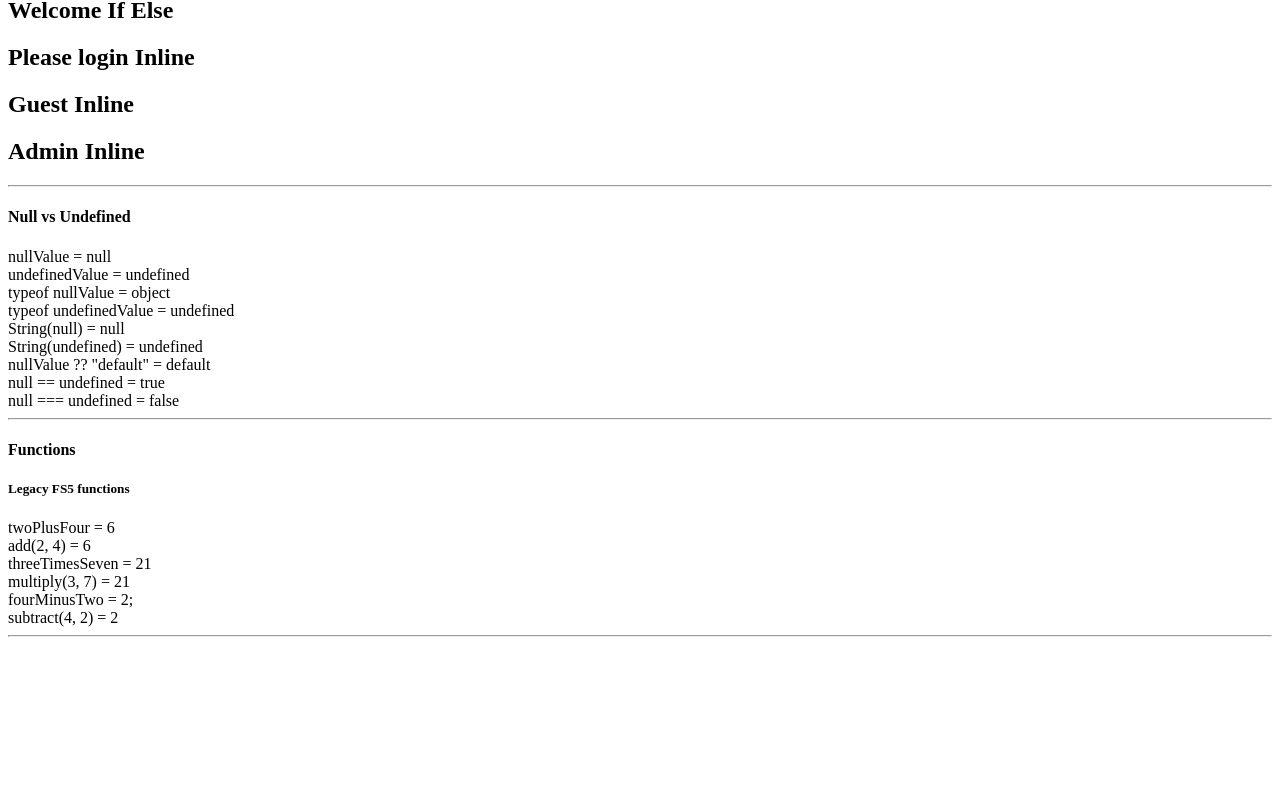
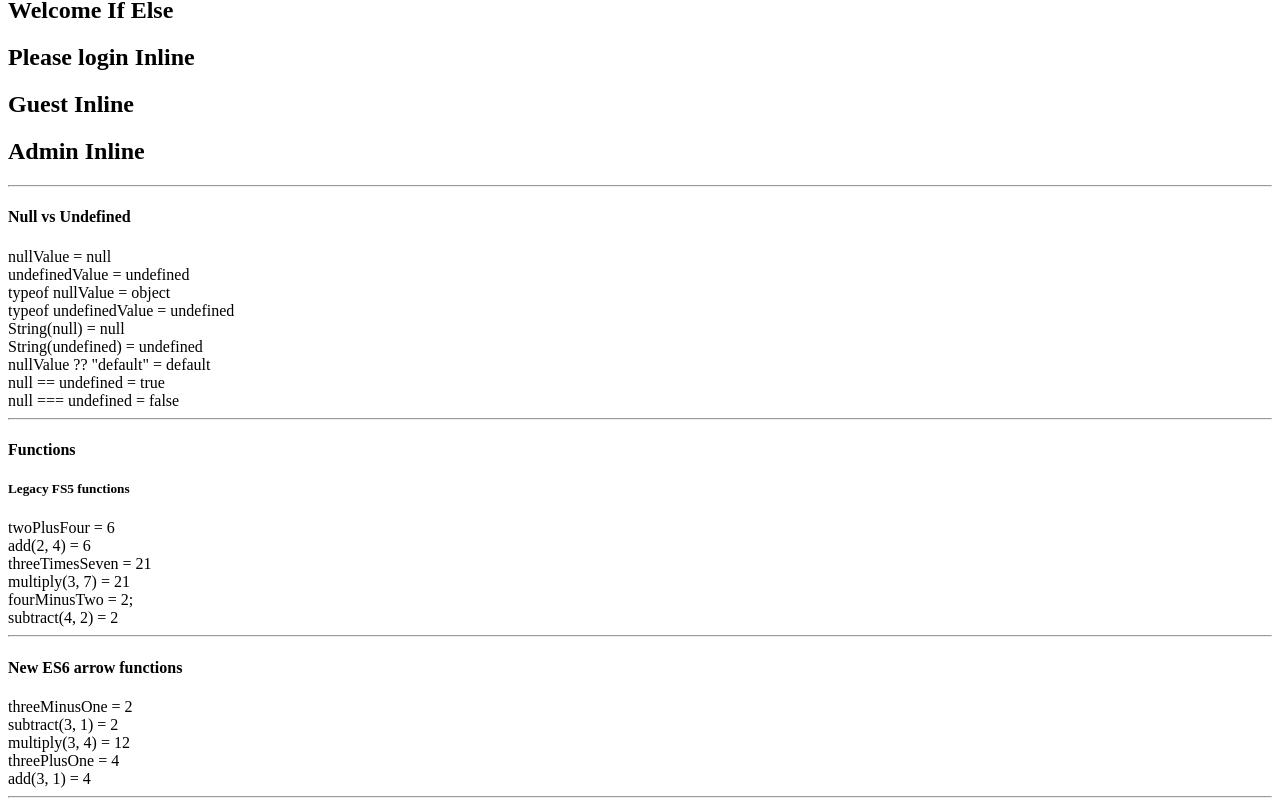
Before and after one commit to pricefy-dotcom/webdev-client, a Next.js app in the folder 2026/fall/webdev/webdev-client/: page /labs/lab3 in a window 1280 px wide. Shown: the part 1186-1992 px from the top of the page. Before the commit the page ends 1831 px from the top, so only its background shows below. Built offline with nearby package versions, Linux system fonts and the light colour scheme.

Commit message:
Lab 3.3.1 Arrow Functions

```diff
--- /dev/null
+++ b/2026/fall/webdev/webdev-client/app/labs/lab3/ArrowFunctions.tsx
@@ -0,0 +1,33 @@
+const subtract = (a: number, b: number) => {
+    return a - b;
+};
+
+const multiply = (a: number, b: number) => {
+    return a * b;
+};
+
+const add = (a: number, b: number) => {
+    return a + b;
+}
+
+export default function ArrowFunction() {
+    const threeMinusOne = subtract(3, 1);
+    const threePlusOne = add(3, 1);
+    console.log(threeMinusOne);
+    console.log(threePlusOne);
+    return (
+        <div id="wd-arrow-functions">
+            <h4>New ES6 arrow functions</h4>
+            threeMinusOne = {threeMinusOne}
+            <br />
+            subtract(3, 1) = {subtract(3, 1)}
+            <br />
+            multiply(3, 4) = {multiply(3, 4)}
+            <br />
+            threePlusOne = {threePlusOne}
+            <br />
+            add(3, 1) = {add(3, 1)}
+            <hr />
+        </div>
+    );
+}
--- a/2026/fall/webdev/webdev-client/app/labs/lab3/page.tsx
+++ b/2026/fall/webdev/webdev-client/app/labs/lab3/page.tsx
@@ -7,6 +7,7 @@ import ConditionalOutputIfElse from "./ConditionalOutputIfElse";
 import ConditionalInline from "./ConditionalOutputInline";
 import NullUndefined from "./NullUndefined";
 import LegacyFunctions from "./LegacyFunctions";
+import ArrowFunction from "./ArrowFunctions";
 
 export default function Lab3() {
     return (
@@ -21,6 +22,7 @@ export default function Lab3() {
             <ConditionalInline />
             <NullUndefined />
             <LegacyFunctions />
+            <ArrowFunction />
         </div>
     );
 }
```
